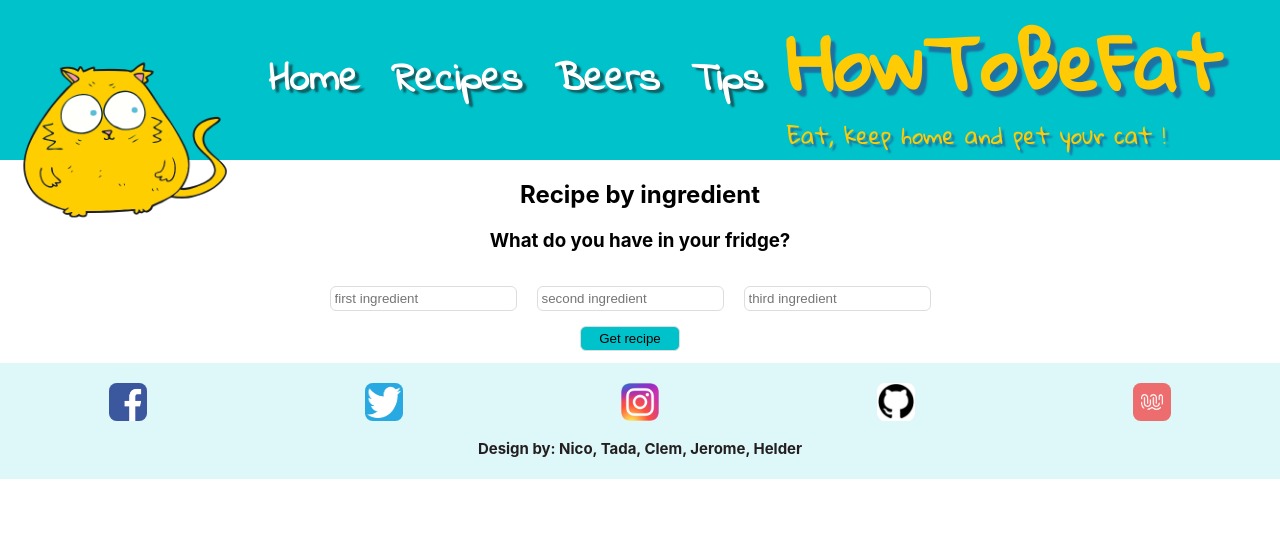
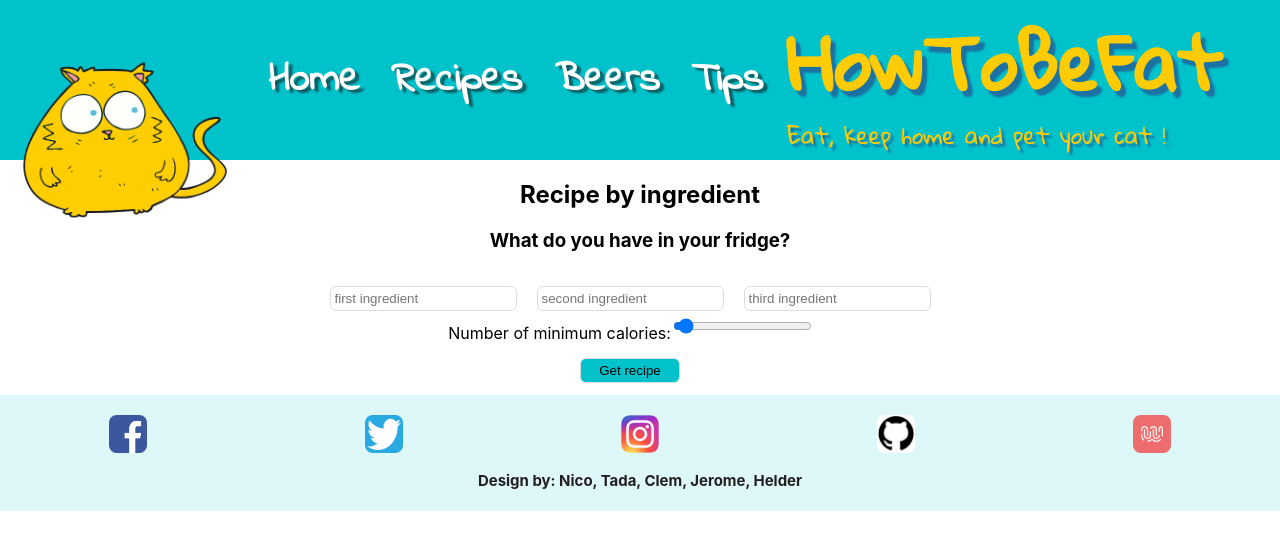
Before and after one commit to WildCodeSchool/paris-0320-project2-howToBeFat, a React (Create React App) app: page /RecipeSearch in a window 1280 px wide. Shown: the top 550 px of the page. Built offline with nearby package versions, Linux system fonts and the light colour scheme; a web font is replaced by a local one.

Commit message:
Make a new component to call the api for search with ingredients

```diff
--- a/src/components/RecipeCard.js
+++ b/src/components/RecipeCard.js
@@ -2,28 +2,28 @@ import React from 'react'
 import axios from 'axios'
 import RecipeSearch from './RecipeSearch'
 import DisplayRecipe from './DisplayRecipe'
+import GetRecipeApiDatas from './getRecipeApiDatas'
 
 class RecipeCard extends React.Component {
 
   state = {
     recipe: '',
     ingredients: [],
-    UserChoice: false,
-    page: '',
     ingredient1: "",
     ingredient2: "",
     ingredient3: "",
-    errorIngredient: ""
+    errorIngredient: "",
+    userCalories: 0
   }
 
-  getRecipe(ingredient1, ingredient2, ingredient3) {
+  getRecipe(ingredient1, ingredient2, ingredient3, userCalories) {
 
     let selectedIngredients = "cheese"
-    const allIngredient = ingredient1 && `${ingredient1},${ingredient2}`
+    const allIngredient = ingredient1 && `${ingredient1},${ingredient2},${ingredient3}`
     const min = 0
-    const max = min + 50
-    const minCalories = 5000
-    const maxCalories = 10000
+    const max = min + 100
+    const minCalories = userCalories ? parseInt(userCalories) : 5000
+    const maxCalories = minCalories + 5000
     const customIngredient = allIngredient ? allIngredient : selectedIngredients
     let url = `https://api.edamam.com/search?q=${customIngredient}&from=${min}&to=${max}&calories=${minCalories}-${maxCalories}&app_id=812f083c&app_key=57cd06930f1a1d5818380b512897cc58`
 
@@ -37,15 +37,19 @@ class RecipeCard extends React.Component {
         // Search for the recipe whom match with the max of calories
         const objectUri = res1.filter(x => x.recipe.calories === thisCalories)[0]
         // Define the state with the research recipe and the ingredients which go with
+        console.log(res.data.count, "numberRecipeFound")
+        console.log(randomNum, "randomNum")
         this.setState({
           recipe: objectUri.recipe,
           ingredients: objectUri.recipe.ingredientLines,
           ingredient1: '',
           ingredient2: '',
           ingredient3: '',
-          errorIngredient:""
-        })})
-      .catch(error => this.setState({ errorIngredient: "Erreur dans la saie des ingrédients"}))
+          errorIngredient: ""
+        })
+
+      })
+      .catch(error => this.setState({ errorIngredient: "Erreur dans la saie des ingrédients" }))
 
   }
 
@@ -60,7 +64,7 @@ class RecipeCard extends React.Component {
 
   submitForm = (e) => {
     e.preventDefault()
-    this.getRecipe(this.state.ingredient1, this.state.ingredient2, this.state.ingredient3)
+    this.getRecipe(this.state.ingredient1, this.state.ingredient2, this.state.ingredient3, this.state.userCalories)
     console.log(this.state.ingredient1, "ingredient1")
     console.log(this.state.ingredient2, "ingredient2")
     console.log(this.state.ingredient3, "ingredient3")
@@ -73,11 +77,14 @@ class RecipeCard extends React.Component {
     let userIngredient1 = e.target.id === "firstIngredient" ? e.target.value : this.state.ingredient1
     let userIngredient2 = e.target.id === "secondIngredient" ? e.target.value : this.state.ingredient2
     let userIngredient3 = e.target.id === "thirdIngredient" ? e.target.value : this.state.ingredient3
+    let actualUserCalories = e.target.id === "actualUserCalories" ? e.target.value : this.state.userCalories
+
 
     this.setState({
       ingredient1: userIngredient1,
       ingredient2: userIngredient2,
-      ingredient3: userIngredient3
+      ingredient3: userIngredient3,
+      userCalories: actualUserCalories,
     })
     // console.log(this.state.ingredient3)
   }
@@ -94,8 +101,14 @@ class RecipeCard extends React.Component {
 
     return (
       <div className="RecipeCard" >
-        <RecipeSearch handleChange={this.handleChange} submitForm={this.submitForm} errorIngredient={this.state.errorIngredient}/>
+        <RecipeSearch
+          handleChange={this.handleChange}
+          submitForm={this.submitForm}
+          errorIngredient={this.state.errorIngredient}
+          actualUserCalories={this.state.userCalories}
+        />
         <DisplayRecipe getOtherRecipe={this.getOtherRecipe} ingredientsList={this.state.ingredients} recipe={this.state.recipe} preparationTime={this.getPreparationTime(totalTime)} calories={calories} />
+        <GetRecipeApiDatas ingredients="cheese" calories={100} />
       </div>
     );
   }
--- a/src/components/RecipeSearch.js
+++ b/src/components/RecipeSearch.js
@@ -4,21 +4,24 @@ import './RecipeSearch.css'
 class RecipeSearch extends React.Component {
 
   render() {
+    const { submitForm, handleChange, errorIngredient, actualUserCalories } = { ...this.props }
     return (
       <div className='recipeSearch'>
         <h2>Recipe by ingredient</h2>
         <h3>What do you have in your fridge?</h3>
         <div className='ingredientSearch'>
-                    <form onSubmit={this.props.submitForm} class="form-example">
+          <form onSubmit={submitForm} class="form-example">
             <label htmlFor='firstIngredient'></label>
-                        <input onChange={this.props.handleChange} id='firstIngredient' type='text' placeholder='first ingredient' required pattern="[A-Za-z]+"></input>
+            <input onChange={handleChange} id='firstIngredient' type='text' placeholder='first ingredient' required pattern="[A-Za-z]+"></input>
 
             <label htmlFor='secondIngredient'></label>
-                        <input onChange={this.props.handleChange} id='secondIngredient' type='text' placeholder='second ingredient'></input>
+            <input onChange={handleChange} id='secondIngredient' type='text' placeholder='second ingredient' />
 
             <label htmlFor='thirdIngredient'></label>
-                        <input onChange={this.props.handleChange} id='thirdIngredient' type='text' placeholder='third ingredient'></input>
-                        <div>{this.props.errorIngredient}</div>
+            <input onChange={handleChange} id='thirdIngredient' type='text' placeholder='third ingredient' />
+            <div>{errorIngredient}</div>
+            <label htmlFor="actualUserCalories">Number of minimum calories:</label>
+            <input onChange={handleChange} type="range" id="actualUserCalories" name="actualUserCalories" min="0" max="10000" step="1" />{actualUserCalories}
             <div><input className="submit" type="submit" value="Get recipe"></input></div>
           </form>
         </div>
--- /dev/null
+++ b/src/components/getRecipeApiDatas.js
@@ -0,0 +1,109 @@
+import React, { useState } from 'react'
+import axios from 'axios'
+
+const GetRecipeApiDatas = () => {
+
+  const [numOfResult, setNumOfResult] = useState(0)
+  const [userIngredient1, setUserIngredient1] = useState('')
+  const [userIngredient2, setUserIngredient2] = useState('')
+  const [userIngredient3, setUserIngredient3] = useState('')
+  const [userCalories, setUserCalories] = useState(0)
+  const [errorRequest, setErrorRequest] = useState(false)
+  const [recipe, SetRecipes] = useState([])
+
+  // Generate a random number
+  const getRandomNumber = (max) => Math.floor(Math.random() * Math.floor(max))
+  //Define the range of search for the api request
+  const defineRangeNumber = (nbResults) => {
+    console.log(nbResults, "firstresult")
+    const rangewidth = 50
+    const numberToRandom = getRandomNumber(Math.ceil(nbResults / rangewidth))
+    console.log(numberToRandom, "numberRandom")
+    const max = (numberToRandom * rangewidth) + rangewidth > nbResults ? nbResults - 1 : (numberToRandom * rangewidth) + rangewidth
+    console.log(max, "max")
+    const min = max - rangewidth < 0 ? 0 : max - rangewidth
+    return `&from=${min}&to=${max}`
+  }
+
+  const defineRequestUrl = (count) => {
+    count = count ? count : numOfResult
+    const calories = userCalories && `&calories=${userCalories}`
+    const ingredients = userIngredient1 && `${userIngredient1},${userIngredient2},${userIngredient3}`
+    console.log(count, "inDefine")
+    const rangeRequest = count ? defineRangeNumber(count) : ''
+    // url which will be send to the API request
+    return `https://api.edamam.com/search?q=${ingredients}${calories}${rangeRequest}&app_id=812f083c&app_key=57cd06930f1a1d5818380b512897cc58`
+
+  }
+
+  // We verify if the number of results are define
+  const callApi = (url) => numOfResult === 0 ? getNumRecipes(url) : getApiDatas(url)
+  // If the number of result is unknown, we go fetch it
+  const getNumRecipes = (url) => {
+    axios.get(url)
+      .then((res) => {
+        console.log(res.data.count, "first")
+        setNumOfResult(res.data.count)
+        getApiDatas(defineRequestUrl(res.data.count))
+      })
+      .catch(e => setErrorRequest("Error, please check your ingredients"))
+  }
+  // Else we fetch the datas
+  const getApiDatas = (url) => {
+    axios.get(url)
+      .then(res => {
+        SetRecipes(res.data.hits.recipe)
+      })
+  }
+
+  const submitForm = (e) => {
+    e.preventDefault()
+    callApi(defineRequestUrl())
+  }
+
+  const handleChange = (e) => {
+    switch (e.target.id) {
+
+      case "userIngredient1":
+        setUserIngredient1(e.target.value)
+        break
+      case "userIngredient2":
+        setUserIngredient2(e.target.value)
+        break
+      case "userIngredient3":
+        setUserIngredient3(e.target.value)
+        break
+      case "userCalories":
+        setUserCalories(e.target.value)
+        break
+      default:
+    }
+  }
+
+  return (
+    <div className='recipeSearch'>
+      <h2>Recipe by ingredient</h2>
+      <h3>What do you have in your fridge?</h3>
+      <div className='ingredientSearch'>
+        <form onSubmit={submitForm} class="form-example">
+          <label htmlFor='userIngredient1'></label>
+          <input onChange={handleChange} id='userIngredient1' type='text' placeholder='first ingredient' required pattern="[A-Za-z]+"></input>
+
+          <label htmlFor='userIngredient2'></label>
+          <input onChange={handleChange} id='userIngredient2' type='text' placeholder='second ingredient' />
+
+          <label htmlFor='userIngredient3'></label>
+          <input onChange={handleChange} id='userIngredient3' type='text' placeholder='third ingredient' />
+          <div>{errorRequest}</div>
+          <label htmlFor="userCalories">Number of minimum calories:</label>
+          <input onChange={handleChange} type="range" id="userCalories" name="userCalories" min="0" max="10000" step="1" />{userCalories}
+          <p>{numOfResult} recettes trouvées !</p>
+          <div><input className="submit" type="submit" value="Get recipe"></input></div>
+        </form>
+        <ul>{recipe && recipe.map(e => e.label)}</ul>
+      </div>
+    </div>
+  )
+}
+
+export default GetRecipeApiDatas
```
Lines whose indentation alone changed are shown as unchanged.
